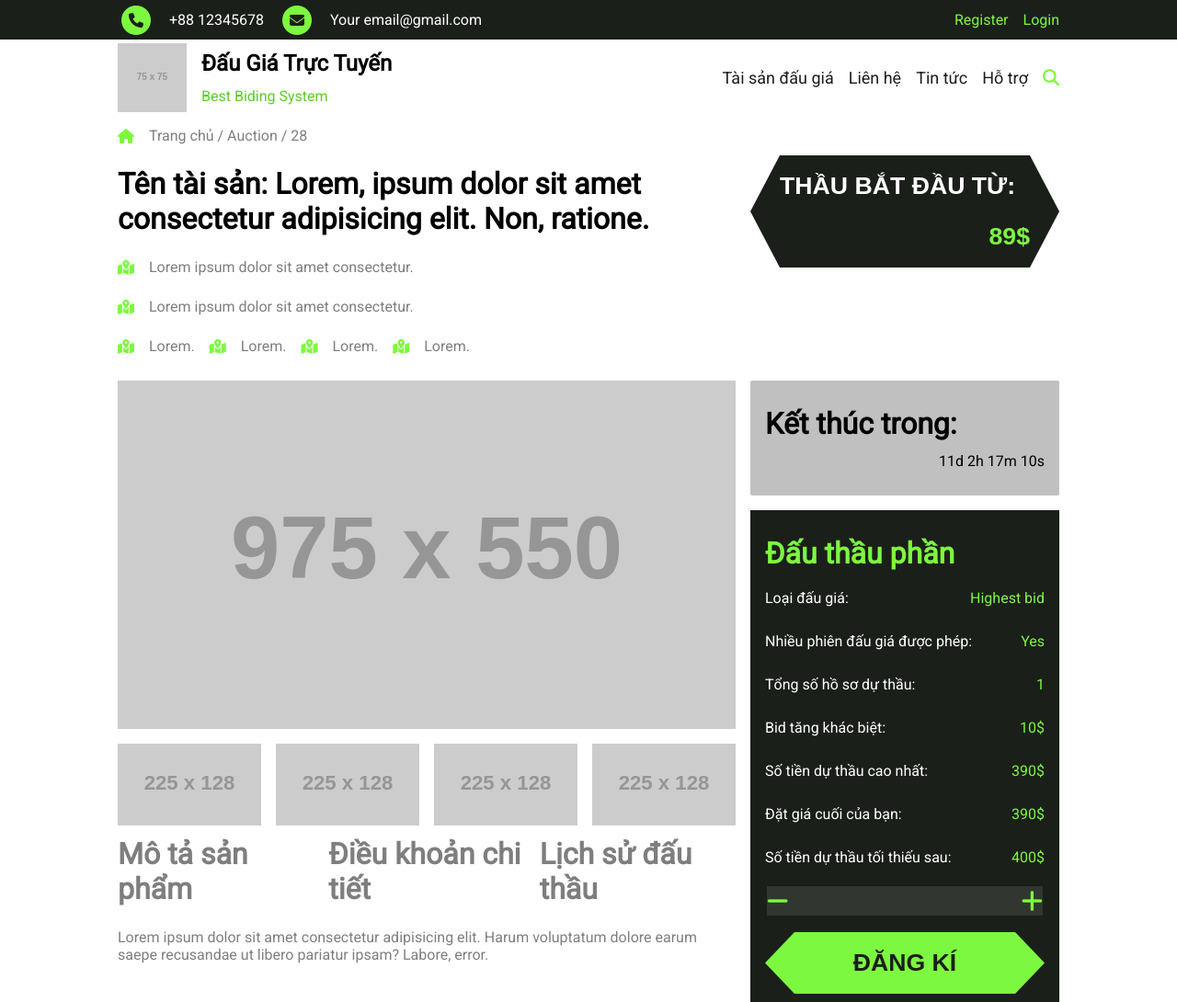
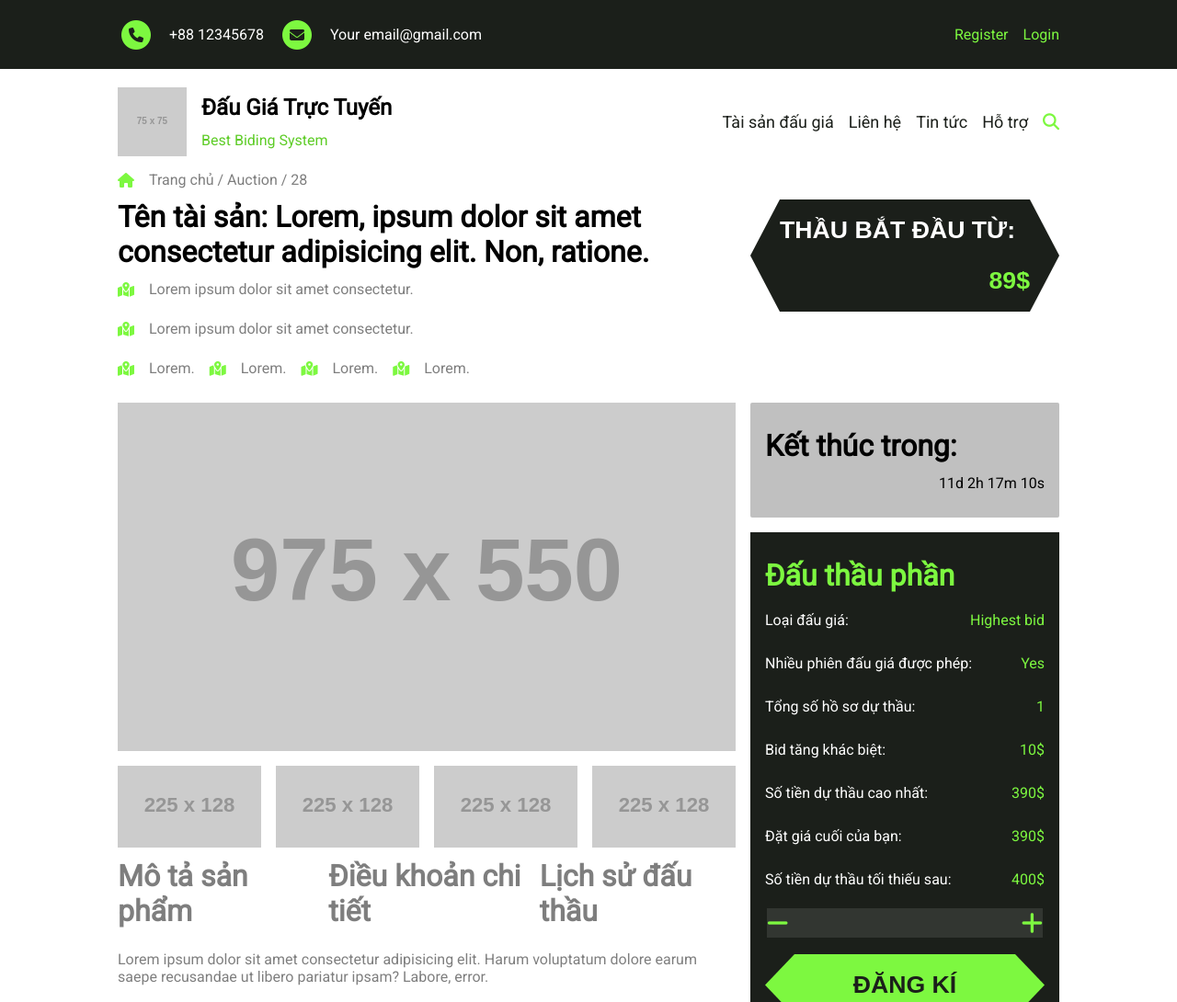
Before and after one commit to aoikusa6/Auction-page, a plain HTML site: page index.html in a window 1280 px wide. Shown: the top 1090 px of the page at 92% size. Drawn offline with Linux system fonts and the light colour scheme; placeholder pictures from the web are drawn by us.

Commit message:
Add padding

```diff
--- a/style.css
+++ b/style.css
@@ -20,6 +20,7 @@ body {
 }
 
 .container {
+  padding: 1rem 0;
   width: 80%;
   margin: 0 auto;
 }
@@ -94,6 +95,9 @@ nav a:visited {
 /*----- Hero & total style -----*/
 main p {
   opacity: 50%;
+}
+.hero__title{
+  margin: 0
 }
 
 .hexagon {
```
